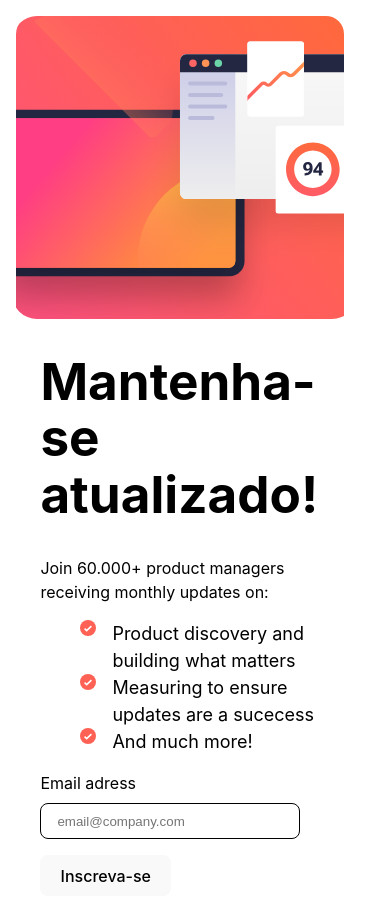
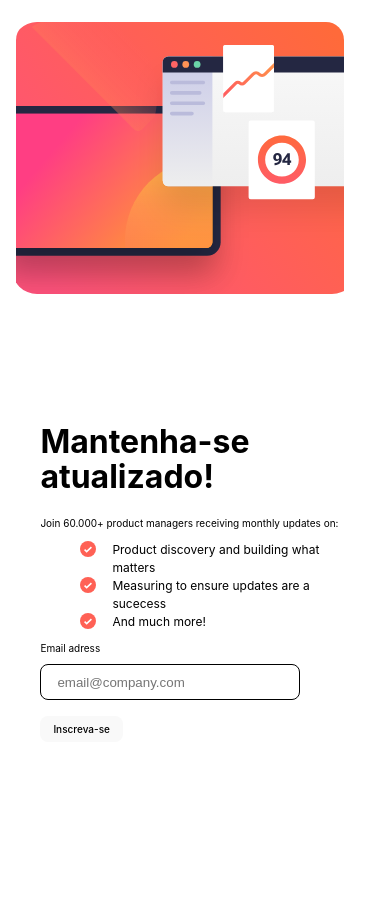
Before and after one commit to cartur-bs/sign-in-page, a React (Vite) app: page / in a window 390 px wide. Shown: the top 920 px of the page. After the commit the page ends 844 px from the top, so only its background shows below. Built offline with nearby package versions, Linux system fonts and the light colour scheme.

Commit message:
finalização media query

```diff
--- a/src/Pages/Home.css
+++ b/src/Pages/Home.css
@@ -104,7 +104,15 @@ input {
   @media (max-width:600px){
     .homePage,
     .thankYouDiv{
+        height: 45rem;
         width: 20rem;
+        font-size: 10px;
+    }
+    .illustrationDesktop{
+        height: 17rem;
     }
 
+    li{
+        font-size: 12px;
+    }
   }
```
